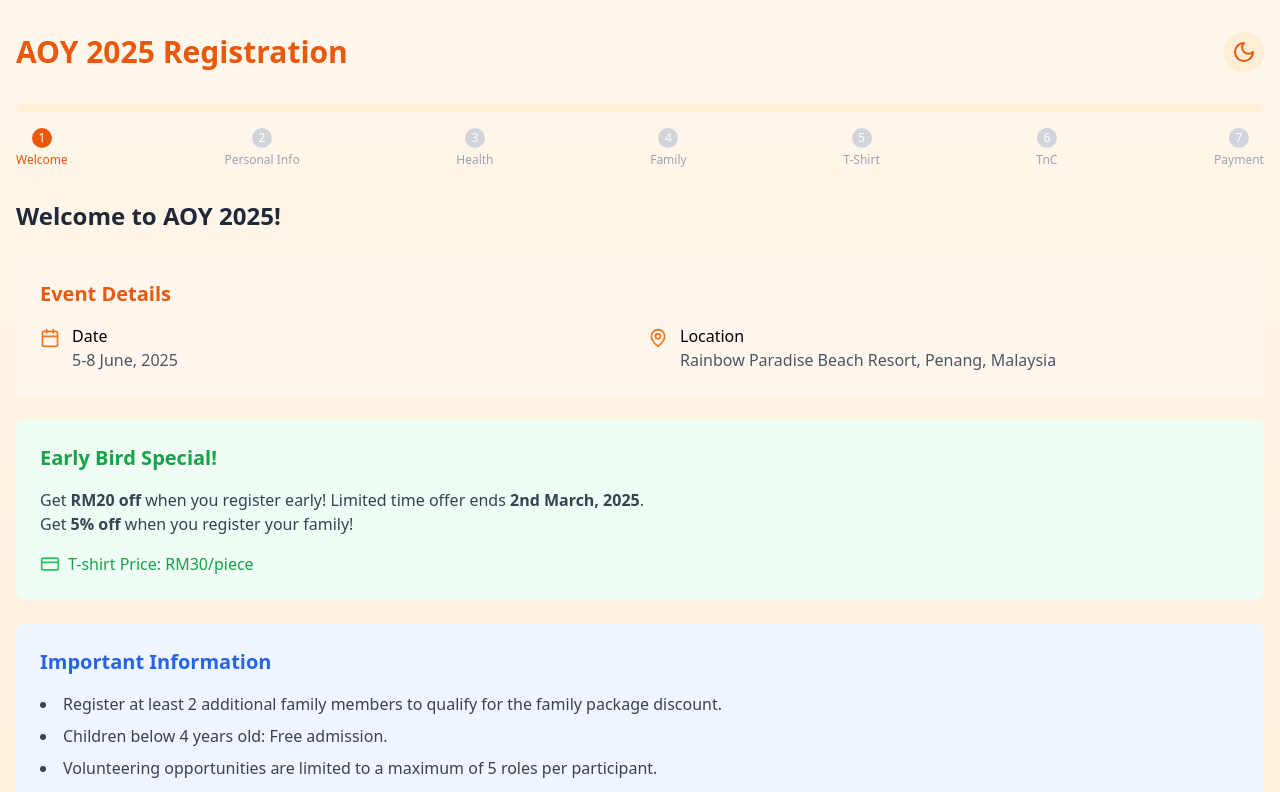
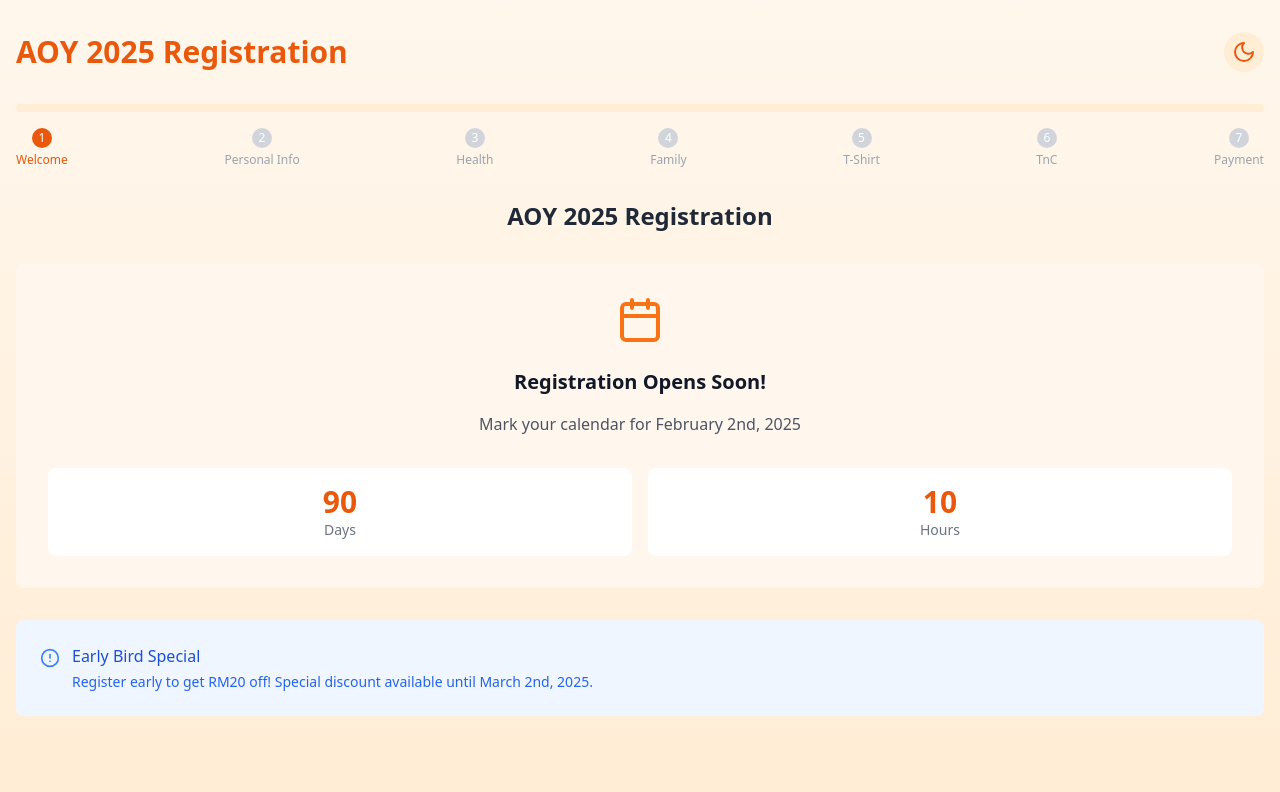
Before and after one commit to William2897/aoy-registration-form, a React (Vite) app in the folder frontend/: page / in a window 1280 px wide. Shown: the top 792 px of the page. Built offline with nearby package versions, Linux system fonts and the light colour scheme.

Commit message:
Re-enable import statement for RegistrationCountdown component and adjust conditional rendering logic in App component

```diff
--- a/frontend/src/App.tsx
+++ b/frontend/src/App.tsx
@@ -1,6 +1,6 @@
 import React, { useState, FormEvent } from 'react';
 import { Sun, Moon, Loader2 } from 'lucide-react';
-//import RegistrationCountdown from './components/RegistrationCountdown';
+import RegistrationCountdown from './components/RegistrationCountdown';
 import WelcomeSection from './components/WelcomeSection';
 import ParticipantInfo from './components/ParticipantInfo';
 import FamilyRegistration from './components/FamilyRegistration';
@@ -214,12 +214,12 @@ const handleSubmit = async (e: FormEvent) => {
 
 
   const stepsComponents: { [key: number]: JSX.Element } = {
-    0: <WelcomeSection onNext={handleNext} />,
-    // 0: new Date() >= new Date('2025-02-03T00:00:00Z') ? (
-    //   <WelcomeSection onNext={handleNext} />
-    // ) : (
-    //   <RegistrationCountdown onStart={handleNext} />
-    // ),
+    //0: <WelcomeSection onNext={handleNext} />,
+    0: new Date() >= new Date('2025-02-03T00:00:00Z') ? (
+      <WelcomeSection onNext={handleNext} />
+    ) : (
+      <RegistrationCountdown onStart={handleNext} />
+    ),
     1: (
       <ParticipantInfo
         formData={formData}
```
